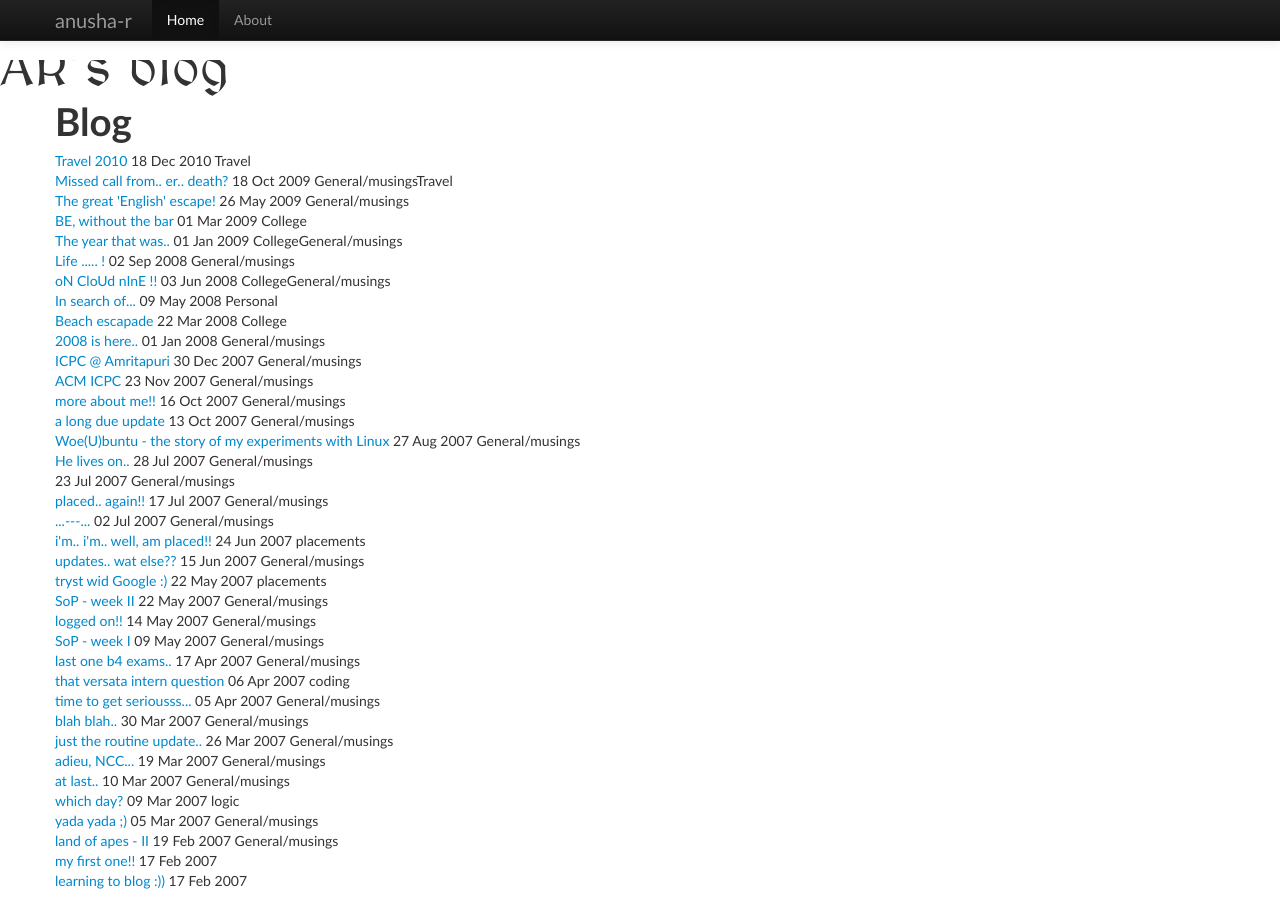
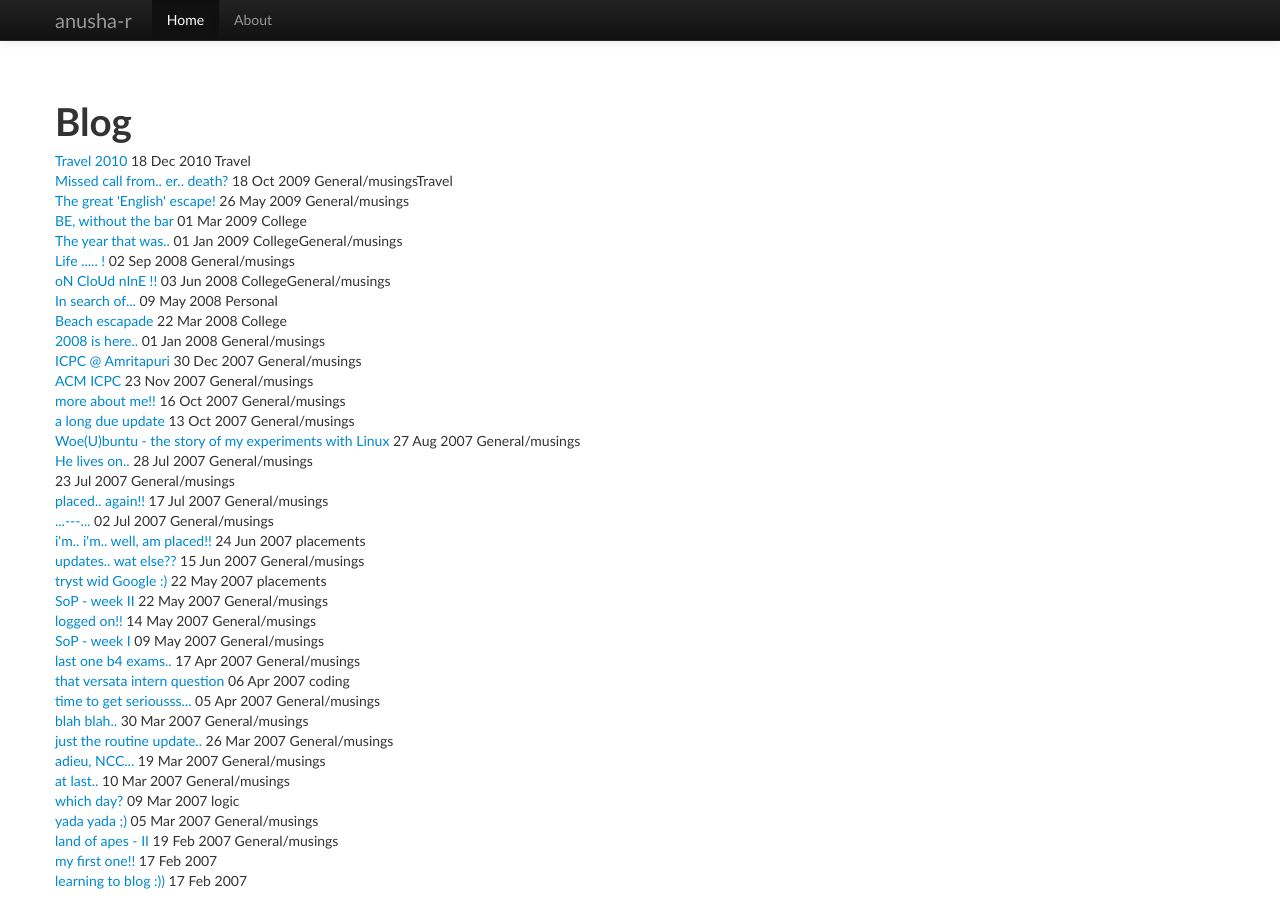
Before and after one commit to anusha-r/anusha-r.github.com, a Jekyll site: the page built from index.html, in a window 1280 px wide. Built offline with Jekyll 4.4.1, drawn with Linux system fonts in a browser that asks for light colours; nearby versions of some CDN libraries; library files that are not in the unit come from our copies; Markdown is read by kramdown in place of the engine named in the settings; the list of posts is cut into pages by our own code.

Commit message:
Update index.html

```diff
--- a/index.html
+++ b/index.html
@@ -1,5 +1,4 @@
 ---
-title: AR's blog
 layout: default
 ---
 <!DOCTYPE html>
```
